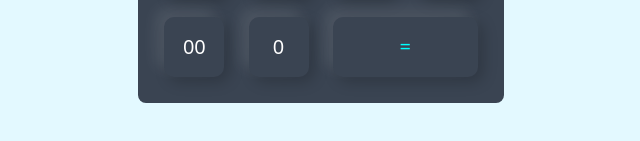
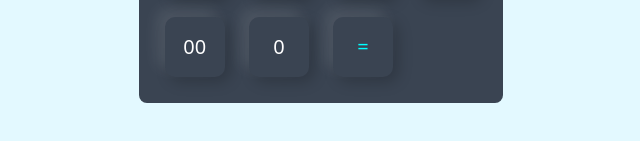
Before and after one commit to Cody-001/CodeAlpha_ProjectName, a website: page index.html in a window 1280 px wide. Shown: the part 569-710 px from the top of the page, 319-959 px from the left. Drawn offline with nearby package versions, Linux system fonts and the light colour scheme; files whose address does not match are found by name.

Commit message:
Update index.html

```diff
--- a/index.html
+++ b/index.html
@@ -42,7 +42,7 @@
                 <div>
                     <input type="button" value="00" onclick="display.value += '00' ">
                     <input type="button" value="0"  onclick="display.value += '0' ">
-                    <input  class="operator equal" type="button" value="=" style="width: 145px;" onclick="display.value = eval(display.value)">
+                    <input  class="operator equal" type="button" value="=" onclick="display.value = eval(display.value)">
                 </div>
             </form>
         </div>
```
